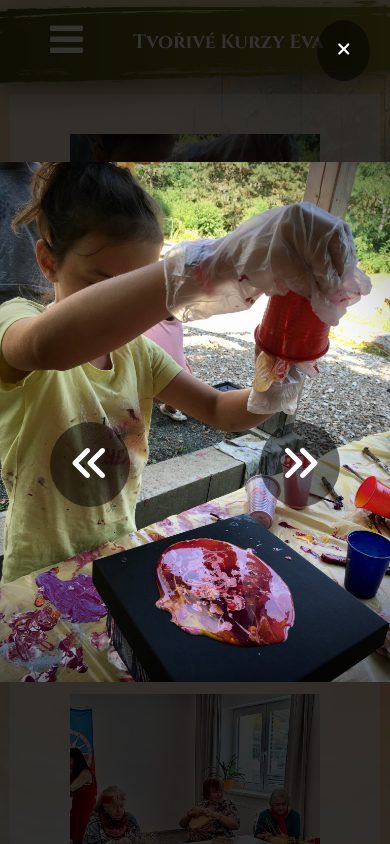
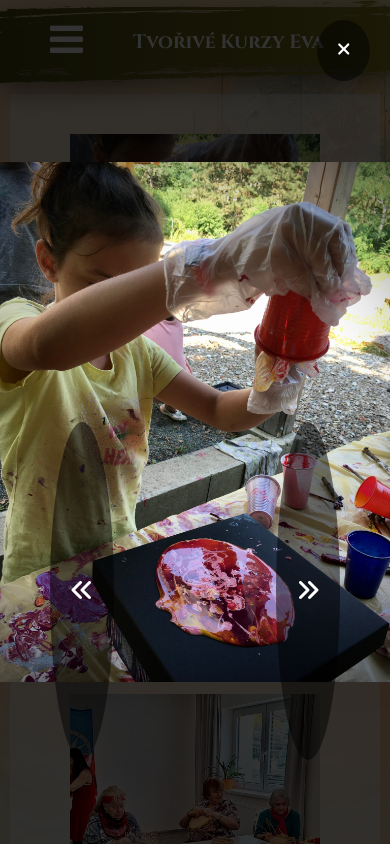
Before and after one commit to pulcovamon/tvorive-kurzy, a React (Vite) app: page /galerie in a window 390 px wide. Both pictures are taken after a click on the button 195 px from the left and 259 px from the top of the page. Shown: the top 844 px of the page. Built offline with nearby package versions, Linux system fonts and the light colour scheme; the HTML template or start-up script is replaced by a standard one; a web font is replaced by a local one.

Commit message:
try to fix buttons layout on phones

```diff
--- a/src/App.css
+++ b/src/App.css
@@ -572,11 +572,9 @@ body {
   max-height: 80vh;
   display: flex;
   height: 100%;
-  width: 100%;
 }
 
 .cover-image {
-  height: 100%;
   width: 100%;
   object-fit: contain;
   border-radius: 8px;
@@ -736,4 +734,11 @@ body {
   .content {
     margin-top: 10vh;
   }
+
+  .cover-image-container .left-button,
+  .cover-image-container .right-button {
+    position: absolute;
+    bottom: 10%;
+    font-size: 1.5em;
+  }
 }
```
